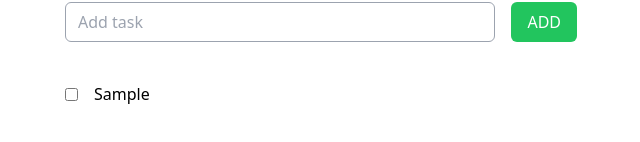
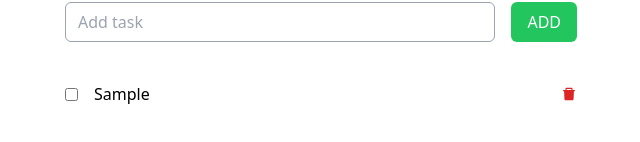
Before and after one commit to karthik-mohan23/react-todo-app, a React (Create React App) app: page / in a window 1280 px wide. Both pictures are taken after typing "Sample" into the empty fields and a click on the button "ADD". Shown: the part 174-316 px from the top of the page, without its empty margins (319-959 px from the left). Built offline with nearby package versions, Linux system fonts and the light colour scheme.

Commit message:
add delete item  functionality

```diff
--- a/package.json
+++ b/package.json
@@ -8,6 +8,7 @@
     "@testing-library/user-event": "^13.5.0",
     "react": "^18.2.0",
     "react-dom": "^18.2.0",
+    "react-icons": "^4.10.1",
     "react-scripts": "5.0.1",
     "web-vitals": "^2.1.4"
   },
--- a/src/App.js
+++ b/src/App.js
@@ -5,11 +5,15 @@ import AddTask from "./components/AddTask";
 function App() {
   const [tasks, setTasks] = useState([]);
 
+  const deleteTask = (id) => {
+    setTasks((prevTasks) => prevTasks.filter((task, index) => index !== id));
+  };
+
   return (
     <div className="mt-28">
       <AddTask setTasks={setTasks} tasks={tasks} />
       {tasks.map((task, index) => (
-        <ShowTasks task={task} key={index} />
+        <ShowTasks key={index} task={task} deleteTask={deleteTask} id={index} />
       ))}
     </div>
   );
--- a/src/components/ShowTasks.js
+++ b/src/components/ShowTasks.js
@@ -1,8 +1,19 @@
-const ShowTasks = ({ task }) => {
+import { AiFillDelete } from "react-icons/ai";
+
+const ShowTasks = ({ task, id, deleteTask }) => {
   return (
     <div className="w-[90%] max-w-lg mx-auto flex items-center gap-4">
-      <input type="checkbox" id="checkbox" />
-      <h1>{task}</h1>
+      <div className="flex items-center justify-between w-full">
+        <div className="flex items-center gap-4">
+          <input type="checkbox" id="checkbox" />
+          <h1>{task}</h1>
+        </div>
+
+        <AiFillDelete
+          onClick={() => deleteTask(id)}
+          className="text-red-600 cursor-pointer"
+        />
+      </div>
     </div>
   );
 };
```
Also changed, not shown: 1 other file (tests, documents, lock files or other folders).
